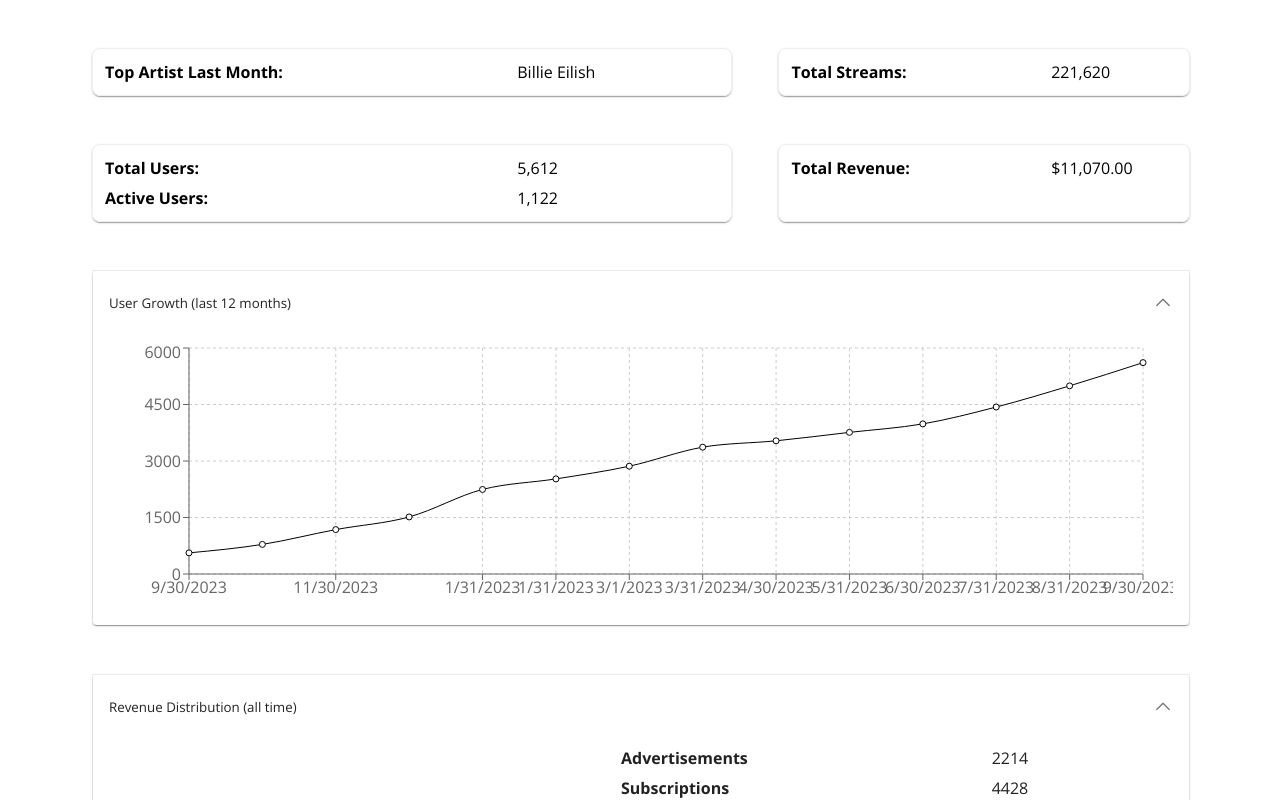
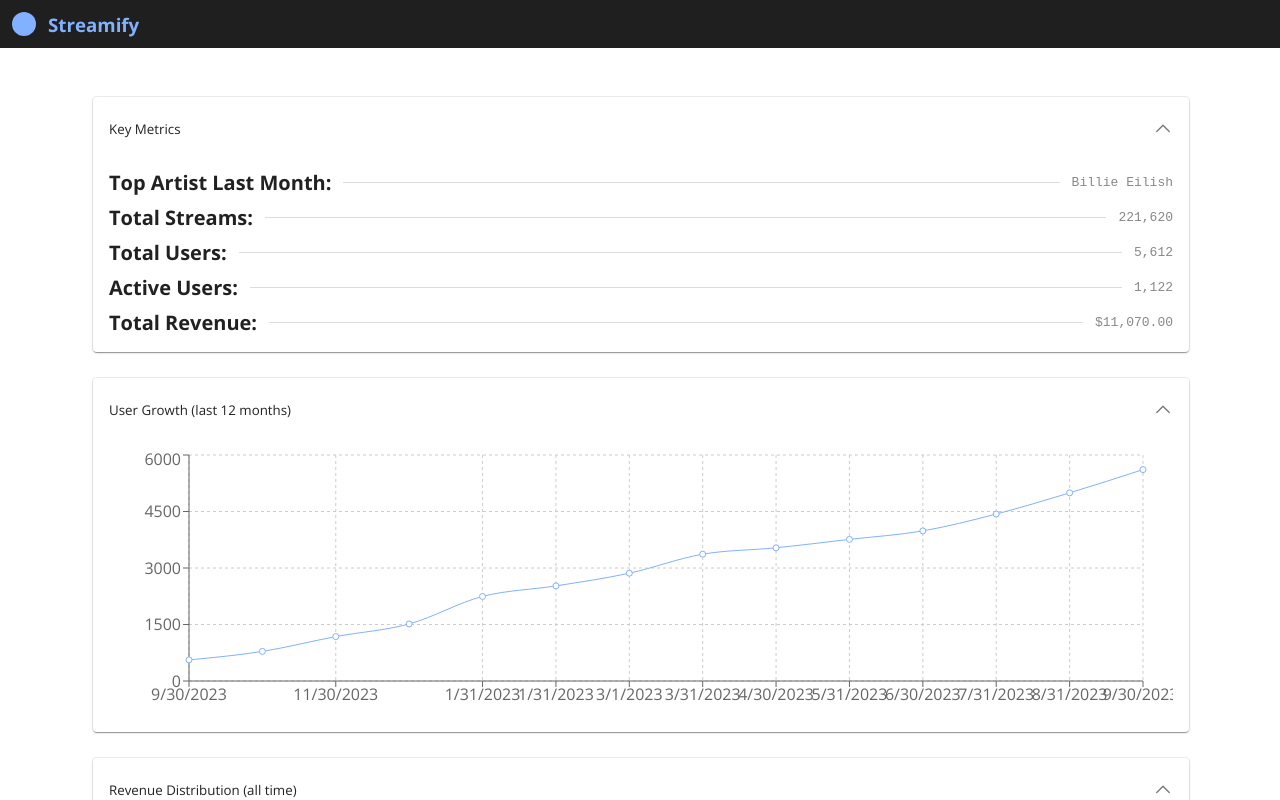
Before and after one commit to joeboylson/streamify-demo, a React (Create React App) app: page / in a window 1280 px wide. Shown: the top 800 px of the page. Built offline with nearby package versions, Linux system fonts and the light colour scheme.

Commit message:
enhance styling;

```diff
--- a/src/components/App/App.tsx
+++ b/src/components/App/App.tsx
@@ -1,10 +1,4 @@
-import {
-  Accordion,
-  AccordionActions,
-  AccordionDetails,
-  AccordionSummary,
-  Button,
-} from "@mui/material";
+import styled from "styled-components";
 import Grid from "../Grid";
 import KeyMetrics from "../KeyMetrics";
 import RevenueDistributionChart from "../RevenueDistributionChart";
@@ -12,9 +6,42 @@ import StreamsTable from "../StreamsTable";
 import TopStreamedSongsChart from "../TopStreamedSongsChart";
 import UserGrowthChart from "../UserGrowthChart";
 
+const AppWrapper = styled.div`
+  display: grid;
+  grid-template-rows: 48px 1fr;
+
+  > div:nth-child(2) {
+    height: calc(100vh - 48px);
+    overflow-y: scroll;
+  }
+`;
+
+const StyledHeader = styled.div`
+  background-color: #1f1f1f;
+  display: grid;
+  grid-template-columns: calc(24px + 12px + 12px) 1fr;
+  align-items: center;
+`;
+
+const Logo = styled.div`
+  margin: 12px;
+  width: 24px;
+  height: 24px;
+  background-color: #82b1ff;
+  border-radius: 24px;
+`;
+
+const LogoTitle = styled.h3`
+  color: #82b1ff;
+`;
+
 function App() {
   return (
-    <div>
+    <AppWrapper>
+      <StyledHeader>
+        <Logo />
+        <LogoTitle>Streamify</LogoTitle>
+      </StyledHeader>
       <Grid>
         <KeyMetrics />
         <UserGrowthChart />
@@ -22,7 +49,7 @@ function App() {
         <TopStreamedSongsChart />
         <StreamsTable />
       </Grid>
-    </div>
+    </AppWrapper>
   );
 }
 
--- a/src/components/Description/index.tsx
+++ b/src/components/Description/index.tsx
@@ -3,12 +3,34 @@ import styled from "styled-components";
 
 const StyledDescription = styled.div`
   display: grid;
-  grid-template-columns: 2fr 1fr;
+  grid-template-columns: 1fr;
   gap: 8px;
+  align-items: center;
 `;
 
-const DescriptionKey = styled.b``;
-const DescriptionValue = styled.p``;
+const DescriptionRow = styled.div`
+  display: flex;
+  flex-wrap: nowrap;
+  justify-content: space-between;
+  align-items: center;
+
+  > div:nth-child(2) {
+    background-color: red;
+    flex: 1;
+    margin: 0 12px;
+    height: 0;
+    border-top: 1px solid #ddd;
+  }
+`;
+
+const DescriptionKey = styled.b`
+  font-size: 20px;
+`;
+
+const DescriptionValue = styled.p`
+  font-family: monospace;
+  color: #888888;
+`;
 
 interface DescriptionItem {
   key: string;
@@ -24,10 +46,11 @@ export default function Description({ data }: _props) {
     <StyledDescription>
       {data.map(({ key, value }) => {
         return (
-          <>
+          <DescriptionRow>
             <DescriptionKey>{key}</DescriptionKey>
+            <div></div>
             <DescriptionValue>{value}</DescriptionValue>
-          </>
+          </DescriptionRow>
         );
       })}
     </StyledDescription>
--- a/src/components/Grid/index.tsx
+++ b/src/components/Grid/index.tsx
@@ -6,7 +6,7 @@ export default function Grid({ children }: WithChildren) {
     width: calc(100% - (48px * 2));
     display: grid;
     grid-template-columns: repeat(5, 1fr);
-    gap: 48px;
+    gap: 24px;
     max-width: 1096px;
     margin: 0 auto;
     padding: 48px;
--- a/src/components/GridItem/index.tsx
+++ b/src/components/GridItem/index.tsx
@@ -20,6 +20,7 @@ export default function GridItem({ children, sizeL, sizeM, minimal }: _props) {
     border-radius: 8px;
     box-shadow: 0px 2px 1px -1px rgba(0, 0, 0, 0.2),
       0px 1px 1px 0px rgba(0, 0, 0, 0.14), 0px 1px 3px 0px rgba(0, 0, 0, 0.12);
+
     @media (max-width: 800px) {
       grid-column: span ${sizeM};
     }
@@ -32,7 +33,7 @@ export default function GridItem({ children, sizeL, sizeM, minimal }: _props) {
     `
       width: 100%;
       padding: 0 !important;
-      border-radius: 0px;
+      border-radius: 4px;
       box-shadow: none;
       `}
   `;
--- a/src/components/KeyMetrics/index.tsx
+++ b/src/components/KeyMetrics/index.tsx
@@ -1,3 +1,4 @@
+import { Accordion, AccordionDetails, AccordionSummary } from "@mui/material";
 import {
   activeUsersQueryResult,
   topArtistQueryResult,
@@ -8,9 +9,18 @@ import {
 import { formatNumberToUSD, formatNumberWithCommas } from "../../utils/number";
 import Description from "../Description";
 import GridItem from "../GridItem";
+import { CaretDown } from "@phosphor-icons/react";
 
 export default function KeyMetrics() {
-  const usersDescriptionData = [
+  const topArtistDescriptionData = [
+    {
+      key: "Top Artist Last Month:",
+      value: topArtistQueryResult.artist.name,
+    },
+    {
+      key: "Total Streams:",
+      value: formatNumberWithCommas(totalStreamsQueryResult.value),
+    },
     {
       key: "Total Users:",
       value: formatNumberWithCommas(totalUsersQueryResult.value),
@@ -19,23 +29,6 @@ export default function KeyMetrics() {
       key: "Active Users:",
       value: formatNumberWithCommas(activeUsersQueryResult.value),
     },
-  ];
-
-  const topArtistDescriptionData = [
-    {
-      key: "Top Artist Last Month:",
-      value: topArtistQueryResult.artist.name,
-    },
-  ];
-
-  const totalSteamsDescriptionData = [
-    {
-      key: "Total Streams:",
-      value: formatNumberWithCommas(totalStreamsQueryResult.value),
-    },
-  ];
-
-  const totalRevenueDescriptionData = [
     {
       key: "Total Revenue:",
       value: formatNumberToUSD(totalRevenueQueryResult.value),
@@ -43,22 +36,19 @@ export default function KeyMetrics() {
   ];
 
   return (
-    <>
-      <GridItem sizeL={3} sizeM={3}>
-        <Description data={topArtistDescriptionData} />
-      </GridItem>
-
-      <GridItem sizeL={2} sizeM={1}>
-        <Description data={totalSteamsDescriptionData} />
-      </GridItem>
-
-      <GridItem sizeL={3} sizeM={1}>
-        <Description data={usersDescriptionData} />
-      </GridItem>
-
-      <GridItem sizeL={2} sizeM={1}>
-        <Description data={totalRevenueDescriptionData} />
-      </GridItem>
-    </>
+    <GridItem sizeL={5} sizeM={3} minimal>
+      <Accordion defaultExpanded>
+        <AccordionSummary
+          expandIcon={<CaretDown size={20} />}
+          aria-controls="panel3-content"
+          id="panel3-header"
+        >
+          Key Metrics
+        </AccordionSummary>
+        <AccordionDetails>
+          <Description data={topArtistDescriptionData} />
+        </AccordionDetails>
+      </Accordion>
+    </GridItem>
   );
 }
--- a/src/components/RevenueDistributionChart/index.tsx
+++ b/src/components/RevenueDistributionChart/index.tsx
@@ -5,15 +5,23 @@ import { Accordion, AccordionDetails, AccordionSummary } from "@mui/material";
 import { CaretDown } from "@phosphor-icons/react";
 import styled from "styled-components";
 import Description from "../Description";
+import { formatNumberToUSD } from "../../utils/number";
 
 const ChartWrapper = styled.div`
   display: grid;
   grid-template-columns: 500px 1fr;
-  gap: 12px;
+  gap: 72px;
   align-items: start;
 
-  @media (max-width: 800px) {
+  @media (max-width: 1000px) {
     grid-template-columns: 1fr;
+    gap: 24px !important;
+  }
+
+  .recharts-responsive-container {
+    background-color: ghostwhite;
+    border-radius: 8px;
+    border: 1px solid #ddd;
   }
 `;
 
@@ -22,6 +30,13 @@ export default function RevenueDistributionChart() {
     return {
       key: i.revenueSource.name,
       value: i.revenueAmount,
+    };
+  });
+
+  const revenueDescriptionData = revenueData.map((i) => {
+    return {
+      key: `${i.key}:`,
+      value: formatNumberToUSD(i.value),
     };
   });
 
@@ -48,12 +63,13 @@ export default function RevenueDistributionChart() {
                   innerRadius={20}
                   outerRadius={80}
                   label
+                  fill="#82b1ff"
                 />
 
                 <Tooltip />
               </PieChart>
             </ResponsiveContainer>
-            <Description data={revenueData} />
+            <Description data={revenueDescriptionData} />
           </ChartWrapper>
         </AccordionDetails>
       </Accordion>
--- a/src/components/TopStreamedSongsChart/index.tsx
+++ b/src/components/TopStreamedSongsChart/index.tsx
@@ -39,7 +39,7 @@ export default function TopStreamedSongsChart() {
               <YAxis />
               <Tooltip />
               <Legend />
-              <Bar dataKey="value" />
+              <Bar dataKey="value" fill="#82b1ff" />
             </BarChart>
           </ResponsiveContainer>
         </AccordionDetails>
--- a/src/components/UserGrowthChart/index.tsx
+++ b/src/components/UserGrowthChart/index.tsx
@@ -50,7 +50,7 @@ export default function UserGrowthChart() {
               <Line
                 type="monotone"
                 dataKey="value"
-                stroke="#000000"
+                stroke="#82b1ff"
                 activeDot={{ r: 8 }}
               />
             </LineChart>
--- a/src/index.css
+++ b/src/index.css
@@ -5,3 +5,8 @@
   margin: 0;
   font-family: "Open Sans";
 }
+
+html, body, #root {
+  width: 100vw;
+  height: 100vh;
+}
```
Also changed, not shown: 1 other file (tests, documents, lock files or other folders).
